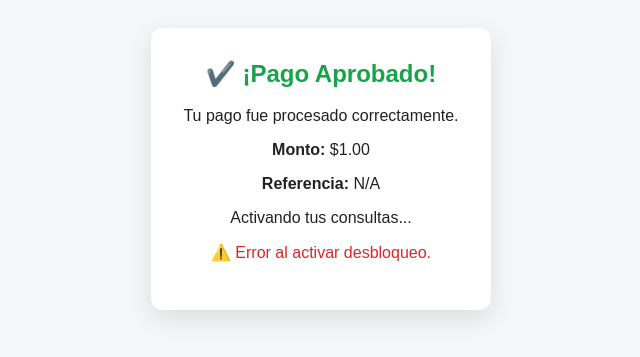
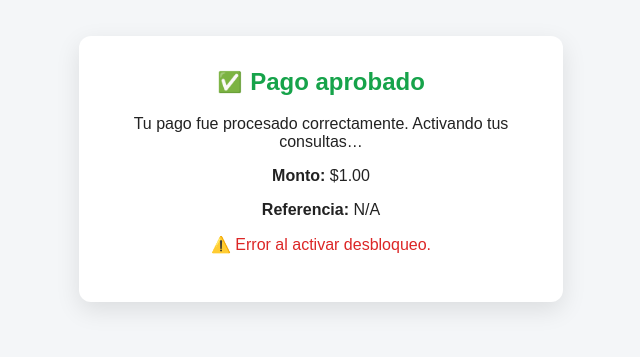
Before and after one commit to Milton1002/payphone-prueba, a plain HTML site: page gracias.html in a window 1280 px wide. Shown: the part 231-588 px from the top of the page, without its empty margins (319-959 px from the left). Drawn offline with Linux system fonts and the light colour scheme; no server answers.

Commit message:
Update gracias.html

```diff
--- a/gracias.html
+++ b/gracias.html
@@ -48,29 +48,53 @@
   <script>
   async function main(){
     const params = new URLSearchParams(window.location.search);
+
+    // Datos del pago (PayPhone agrega status / idTransaction / amount)
     const estado = params.get("status") || "Approved";
     const referencia = params.get("idTransaction") || "N/A";
     const monto = params.get("amount") || "1.00";
+
+    // MUY IMPORTANTE: ID que viene arrastrado desde macvasquez -> index -> gracias
+    let deviceIdFromQuery = params.get("deviceId") || "";
+
+    // Reconstruimos o reutilizamos deviceId
+    let deviceId = deviceIdFromQuery;
+    if (!deviceId) {
+      // intento leer localStorage
+      deviceId = localStorage.getItem('mvDeviceId');
+    }
+    if (!deviceId) {
+      // último recurso: generar uno estable (misma lógica que usas en macvasquez)
+      const fp = [
+        navigator.language || '',
+        navigator.platform || '',
+        (screen && screen.width ? screen.width : '0') + 'x' + (screen && screen.height ? screen.height : '0'),
+        new Date().getTimezoneOffset()
+      ].join('-');
+      deviceId = 'mv-' + btoa(fp).replace(/[^a-z0-9]/gi,'').slice(0,10);
+    }
+
+    // Guardar/forzar deviceId en este dominio también
+    try {
+      localStorage.setItem('mvDeviceId', deviceId);
+    } catch(_){}
+
     const contenedor = document.getElementById("contenedor");
 
-    // Mostrar estado de pago
-    if (estado === "Approved" || estado === "APPROVED" || estado === "aprobado"){
+    // Si el pago fue aprobado, intentamos desbloquear
+    if (estado.toLowerCase() === "approved" || estado.toLowerCase() === "aprobado"){
       contenedor.innerHTML = `
-        <h2 class="ok">✔️ ¡Pago Aprobado!</h2>
-        <p>Tu pago fue procesado correctamente.</p>
+        <h2 class="ok" style="color:#16a34a;display:flex;align-items:center;justify-content:center;gap:8px;">
+          <span style="font-size:20px;">✅</span>
+          <span>Pago aprobado</span>
+        </h2>
+        <p>Tu pago fue procesado correctamente. Activando tus consultas…</p>
         <p><strong>Monto:</strong> $${monto}</p>
         <p><strong>Referencia:</strong> ${referencia}</p>
-        <p>Activando tus consultas...</p>
       `;
 
-      // === NUEVO: Desbloquear consultas de nombres ===
+      // Llamar a tu backend para marcar este deviceId como pagado
       try {
-        let deviceId = localStorage.getItem('mvDeviceId');
-        if (!deviceId) {
-          deviceId = 'mv-' + Date.now() + '-' + Math.random().toString(16).slice(2);
-          localStorage.setItem('mvDeviceId', deviceId);
-        }
-
         const resp = await fetch("https://macvasquez-quota-lt8rqerln-milton002s-projects.vercel.app/api/quota/unlock", {
           method: "POST",
           headers: {
@@ -84,6 +108,8 @@
         console.log("🔓 Resultado del desbloqueo:", data);
 
         if (data.ok || data.unlocked) {
+
+          // guardar flag premium en localStorage
           localStorage.setItem("mv_paid", "1");
           localStorage.setItem("mv_paid_meta", JSON.stringify({
             endpoint: "nombres",
@@ -92,24 +118,36 @@
           }));
 
           contenedor.innerHTML = `
-            <h2 class="ok">✅ ¡Consultas desbloqueadas!</h2>
+            <h2 class="ok" style="color:#16a34a;display:flex;align-items:center;justify-content:center;gap:8px;">
+              <span style="font-size:20px;">✅</span>
+              <span>¡Consultas desbloqueadas!</span>
+            </h2>
+
             <p>Tu pago fue registrado y las consultas de nombres están activas.</p>
+
             <p><strong>Monto:</strong> $${monto}</p>
             <p><strong>Referencia:</strong> ${referencia}</p>
-            <a class="btn" href="https://www.macvasquez.com#identificacion-nombres">Volver a Consultas</a>
+
+            <a class="btn" href="https://www.macvasquez.com#identificacion-nombres">
+              Volver a Consultas
+            </a>
           `;
         } else {
-          contenedor.innerHTML += `<p style="color:#dc2626">⚠️ No se pudo confirmar el desbloqueo.</p>`;
+          contenedor.innerHTML += `<p style="color:#dc2626;margin-top:16px;">⚠️ No se pudo confirmar el desbloqueo.</p>`;
         }
       } catch (err) {
         console.error("Error al activar desbloqueo:", err);
-        contenedor.innerHTML += `<p style="color:#dc2626">⚠️ Error al activar desbloqueo.</p>`;
+        contenedor.innerHTML += `<p style="color:#dc2626;margin-top:16px;">⚠️ Error al activar desbloqueo.</p>`;
       }
+
     } else {
+      // Pago rechazado
       contenedor.innerHTML = `
-        <h2 class="fail">❌ Pago Rechazado</h2>
+        <h2 class="fail" style="color:#dc2626;">❌ Pago Rechazado</h2>
         <p>No se pudo completar el pago.</p>
-        <a class="btn" href="https://www.macvasquez.com">Volver</a>
+        <a class="btn" href="https://www.macvasquez.com">
+          Volver
+        </a>
       `;
     }
   }
```
